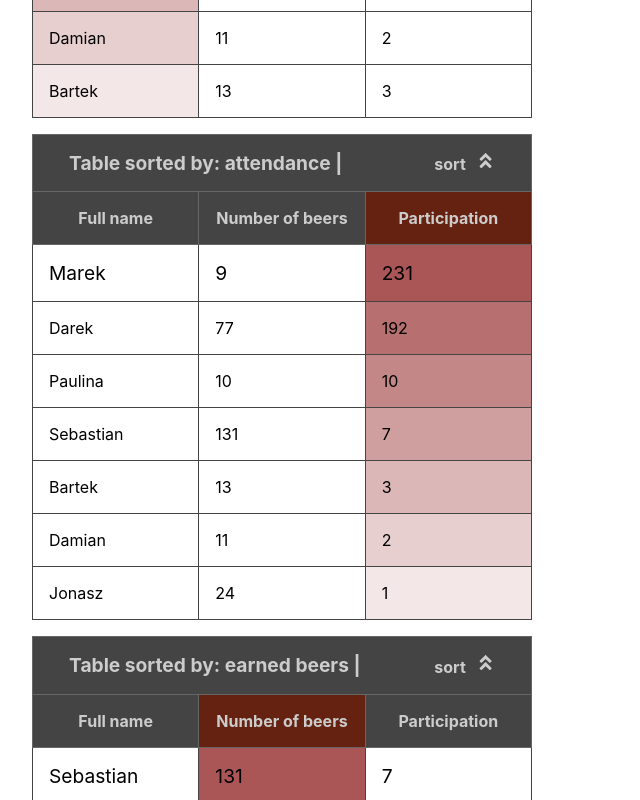
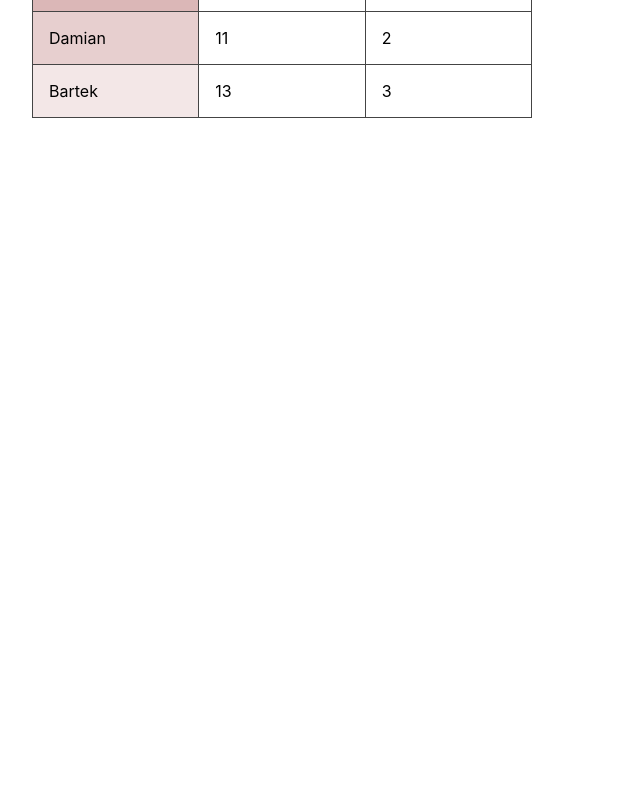
Before and after one commit to argasek/codebrainers-2020-09, a React (Create React App) app: page / in a window 1280 px wide. Shown: the part 400-1200 px from the top of the page, without its empty margins (0-640 px from the left). After the commit the page ends 800 px from the top, so only its background shows below. Built offline with nearby package versions, Linux system fonts and the light colour scheme.

Commit message:
try to apply sorting - failed

```diff
--- a/src/App.js
+++ b/src/App.js
@@ -34,8 +34,8 @@ class App extends React.Component {
                     sortDirection= {sortDirection}
                     // sortHandler={this.sortHandlerFunc}
                 />
-                <StudentList students={codebrainersStudents} sortBy="participationCount" sortDirection={sortDirection} />
-                <StudentList students={codebrainersStudents} sortBy="numberOfBeers" sortDirection={sortDirection}  s/>
+                {/*<StudentList students={codebrainersStudents} sortBy="participationCount" sortDirection={sortDirection} />*/}
+                {/*<StudentList students={codebrainersStudents} sortBy="numberOfBeers" sortDirection={sortDirection}  s/>*/}
             </div>
         );
     }
--- a/src/components/StudentList.js
+++ b/src/components/StudentList.js
@@ -13,11 +13,20 @@ class StudentList extends React.Component {
             students: props.students,
             sortBy: props.sortBy,
             sortDirection: props.sortDirection,
+
         }
 
     }
 
+    handleClass = () => {
+        this.setState({
+            classActive: !this.state.classActive ? "active" : ""
+        });
+    }
+
+
     render() {
+        const classActive = this.state.classActive;
 
         const students = this.state.students;
         let sortBy = this.state.sortBy;
@@ -30,6 +39,11 @@ class StudentList extends React.Component {
             this.setState({sortDirection: !this.state.sortDirection});
         }
 
+        const triggerSort = (target) => {
+            // console.log("sprawdzam");
+            sortingBy()
+        }
+
 
         const descending = <FaAngleDoubleDown
             onClick={sortHandler}/>;
@@ -37,7 +51,6 @@ class StudentList extends React.Component {
             onClick={sortHandler}/>;
 
         const directionValue = sortDirection ? descending : ascending;
-
 
 
         let backgroundStyleName;
@@ -61,6 +74,12 @@ class StudentList extends React.Component {
         } else {
             sortingTitle = "earned beers";
             backgroundStyleBeer = checkedLabelBackground;
+
+        }
+
+        function sortingBy() {
+
+                console.log("wywowłałeś funkcję Sorting by poprzez ttriiger");
 
         }
 
@@ -97,7 +116,11 @@ class StudentList extends React.Component {
                     </th>
                 </tr>
                 <tr>
-                    <th style={backgroundStyleName}>Full name</th>
+                    <th className={classActive} style={backgroundStyleName}
+
+                        onClick={triggerSort}
+                    >Full name
+                    </th>
                     <th style={backgroundStyleBeer}>Number of beers</th>
                     <th style={backgroundStyleAttend}>Participation</th>
                 </tr>
--- a/src/components/StudentRow.js
+++ b/src/components/StudentRow.js
@@ -12,7 +12,7 @@ export default function StudentRow(props) {
     let backgroundStyleCellsBeers;
     let backgroundStyleCellsAttendance;
     let iterationCount = codebrainersStudents.length;
-    console.log(sortDirection);
+    // console.log(sortDirection);
 
     let rgba = "rgba";
     let r = 136;
```
Also changed, not shown: 1 other file (tests, documents, lock files or other folders).
